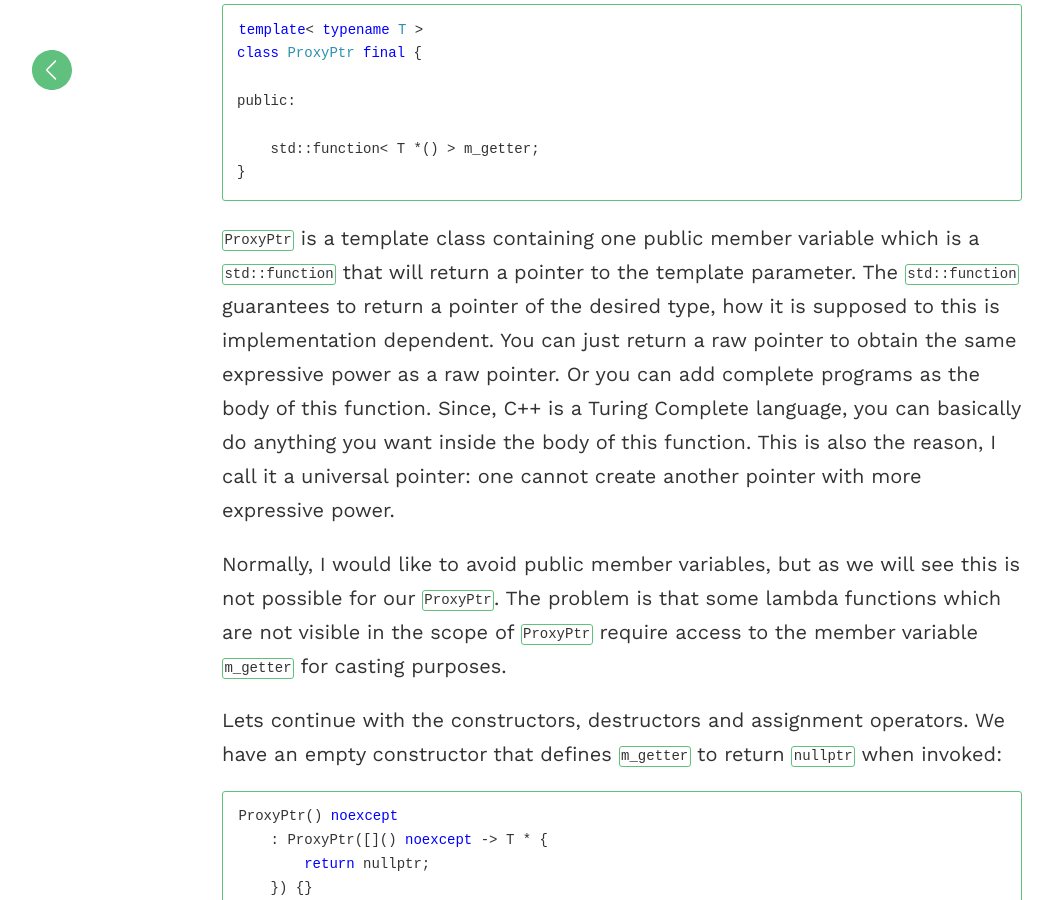
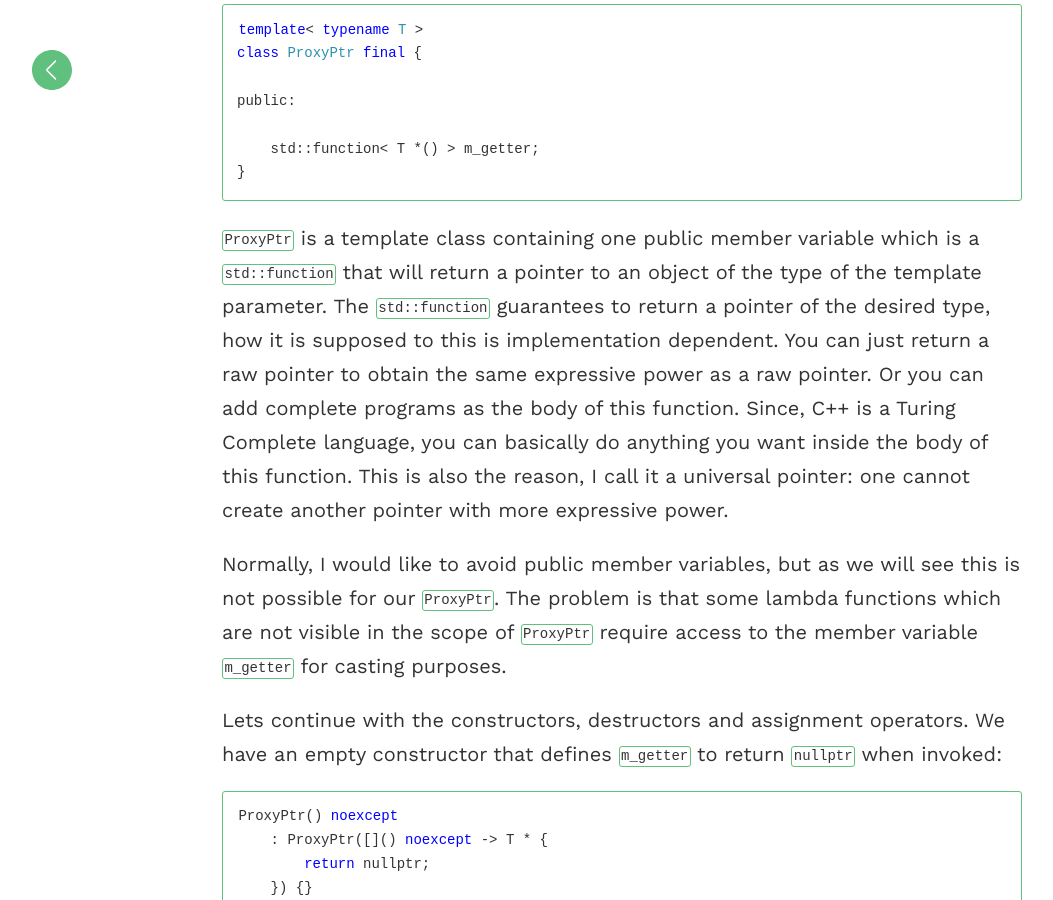
Before and after one commit to matt77hias/Blog, a Jekyll site: the page built from _posts/2018-01-28-the-universal-pointer.md, in a window 1280 px wide and 900 px high, scrolled down 2378 px. Shown: the whole window, without its empty margins (18-1071 px from the left). Built offline with Jekyll 4.4.1, drawn with Linux system fonts in a browser that asks for light colours; comment, search, counter and statistics services are not loaded.

Commit message:
Update 2018-01-28-the-universal-pointer.md

````diff
--- a/_posts/2018-01-28-the-universal-pointer.md
+++ b/_posts/2018-01-28-the-universal-pointer.md
@@ -57,7 +57,7 @@ public:
     std::function< T *() > m_getter;
 }
 ```
-`ProxyPtr` is a template class containing one public member variable which is a `std::function` that will return a pointer to the template parameter. The `std::function` guarantees to return a pointer of the desired type, how it is supposed to this is implementation dependent. You can just return a raw pointer to obtain the same expressive power as a raw pointer. Or you can add complete programs as the body of this function. Since, C++ is a Turing Complete language, you can basically do anything you want inside the body of this function. This is also the reason, I call it a universal pointer: one cannot create another pointer with more expressive power.
+`ProxyPtr` is a template class containing one public member variable which is a `std::function` that will return a pointer to an object of the type of the template parameter. The `std::function` guarantees to return a pointer of the desired type, how it is supposed to this is implementation dependent. You can just return a raw pointer to obtain the same expressive power as a raw pointer. Or you can add complete programs as the body of this function. Since, C++ is a Turing Complete language, you can basically do anything you want inside the body of this function. This is also the reason, I call it a universal pointer: one cannot create another pointer with more expressive power.
 
 Normally, I would like to avoid public member variables, but as we will see this is not possible for our `ProxyPtr`. The problem is that some lambda functions which are not visible in the scope of `ProxyPtr` require access to the member variable `m_getter` for casting purposes.
 
````
